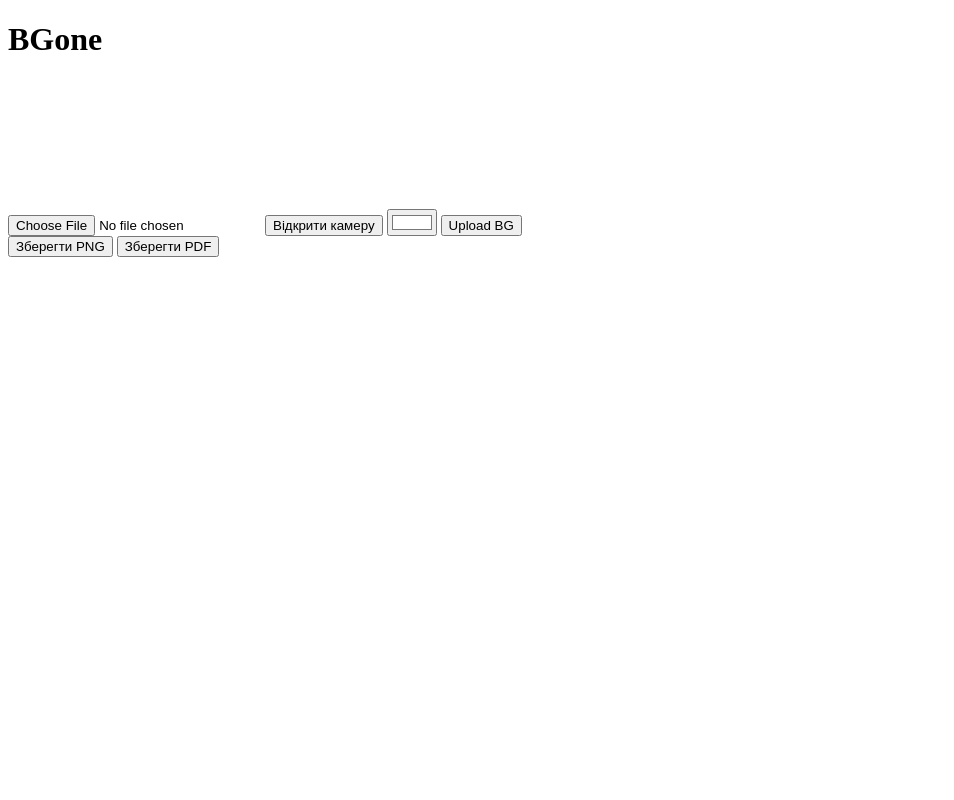
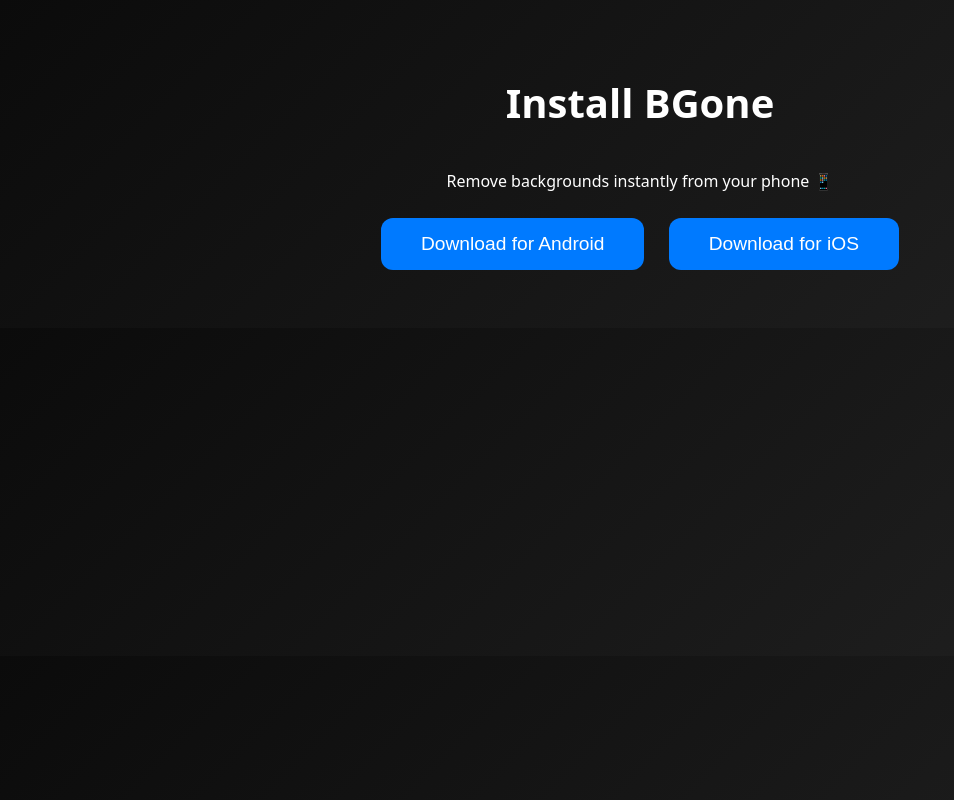
Before and after one commit to OlehStarko/bgone, a plain HTML site: page index.html in a window 1280 px wide. Shown: the whole page, without its empty margins (0-954 px from the left). Drawn offline with Linux system fonts and the light colour scheme.

Commit message:
Add files via upload

```diff
--- a/index.html
+++ b/index.html
@@ -1,38 +1,77 @@
 <!doctype html>
-<html lang="uk">
+<html lang="en">
 <head>
   <meta charset="utf-8" />
   <meta name="viewport" content="width=device-width, initial-scale=1" />
-  <title>BGone</title>
+  <title>BGone – Background Remover</title>
 
+  <!-- PWA support -->
   <link rel="manifest" href="/bgone/manifest.webmanifest">
   <meta name="apple-mobile-web-app-capable" content="yes">
   <meta name="apple-mobile-web-app-status-bar-style" content="black">
   <link rel="apple-touch-icon" href="/bgone/icons/icon-192.png">
-  <link rel="stylesheet" href="/bgone/styles.css">
+
+  <style>
+    body {
+      font-family: system-ui, sans-serif;
+      background: linear-gradient(135deg, #0b0b0b, #222);
+      color: white;
+      text-align: center;
+      padding: 40px;
+    }
+    h1 { font-size: 2.5em; margin-bottom: 1em; }
+    button {
+      background: #007aff;
+      color: white;
+      font-size: 1.2em;
+      border: none;
+      padding: 15px 40px;
+      border-radius: 12px;
+      margin: 10px;
+      cursor: pointer;
+    }
+    button:active { background: #005ad1; }
+    #iosMsg { margin-top: 20px; display: none; font-size: 0.9em; color: #ccc; }
+  </style>
 </head>
 <body>
-  <main>
-    <h1>BGone</h1>
+  <h1>Install BGone</h1>
+  <p>Remove backgrounds instantly from your phone 📱</p>
 
-    <input type="file" id="file" accept="image/*" />
-    <button id="camera">Відкрити камеру</button>
-    <input type="color" id="picker" value="#ffffff" />
-    <button id="uploadBgBtn">Upload BG</button>
-    <input type="file" id="bgFile" accept="image/*" style="display:none" />
+  <button id="androidBtn">Download for Android</button>
+  <button id="iosBtn">Download for iOS</button>
 
-    <canvas id="canvas" style="max-width:100%;"></canvas>
-    <div>
-      <button id="savePng">Зберегти PNG</button>
-      <button id="savePdf">Зберегти PDF</button>
-    </div>
-  </main>
+  <p id="iosMsg">To install on iPhone: tap the <b>Share</b> icon → <b>Add to Home Screen</b>.</p>
 
   <script>
-    if ("serviceWorker" in navigator) {
-      navigator.serviceWorker.register("/bgone/sw.js", { scope: "/bgone/" });
+    let deferredPrompt;
+
+    // Отримуємо подію, коли браузер готовий показати установку
+    window.addEventListener('beforeinstallprompt', e => {
+      e.preventDefault();
+      deferredPrompt = e;
+    });
+
+    // Android
+    document.getElementById('androidBtn').addEventListener('click', async () => {
+      if (deferredPrompt) {
+        deferredPrompt.prompt();
+        const { outcome } = await deferredPrompt.userChoice;
+        deferredPrompt = null;
+      } else {
+        alert("If the install button doesn't appear, use Chrome menu → Install app.");
+      }
+    });
+
+    // iOS
+    document.getElementById('iosBtn').addEventListener('click', () => {
+      document.getElementById('iosMsg').style.display = 'block';
+    });
+
+    // Реєстрація Service Worker
+    if ('serviceWorker' in navigator) {
+      navigator.serviceWorker.register('/bgone/sw.js', { scope: '/bgone/' });
     }
   </script>
-  <script src="/bgone/app.js"></script>
 </body>
 </html>
```
